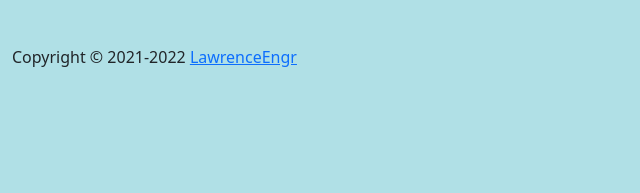
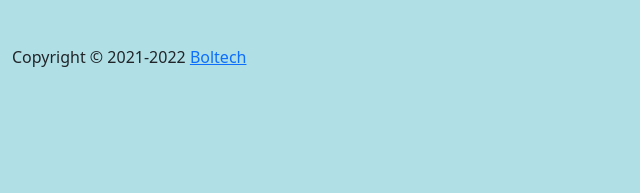
Before and after one commit to lawrenceegr/Investor-s-Dashboard, a plain HTML site: page referrals.html in a window 1280 px wide. Shown: the part 604-797 px from the top of the page, 0-640 px from the left. Drawn offline with nearby package versions, Linux system fonts and the light colour scheme.

Commit message:
Update referrals.html

```diff
--- a/referrals.html
+++ b/referrals.html
@@ -138,7 +138,7 @@
                 </div>
 
                 <footer class="pt-5 d-flex justify-content-between">
-                    <span>Copyright © 2021-2022 <a href="https://github.com/LawrenceEgr">LawrenceEngr</a></span>
+                    <span>Copyright © 2021-2022 <a href="https://github.com/LawrenceEgr">Boltech</a></span>
                     <ul class="nav m-0">
                         <li class="nav-item">
                             <a class="nav-link text-secondary" aria-current="page" href="#">Privacy Policy</a>
```
